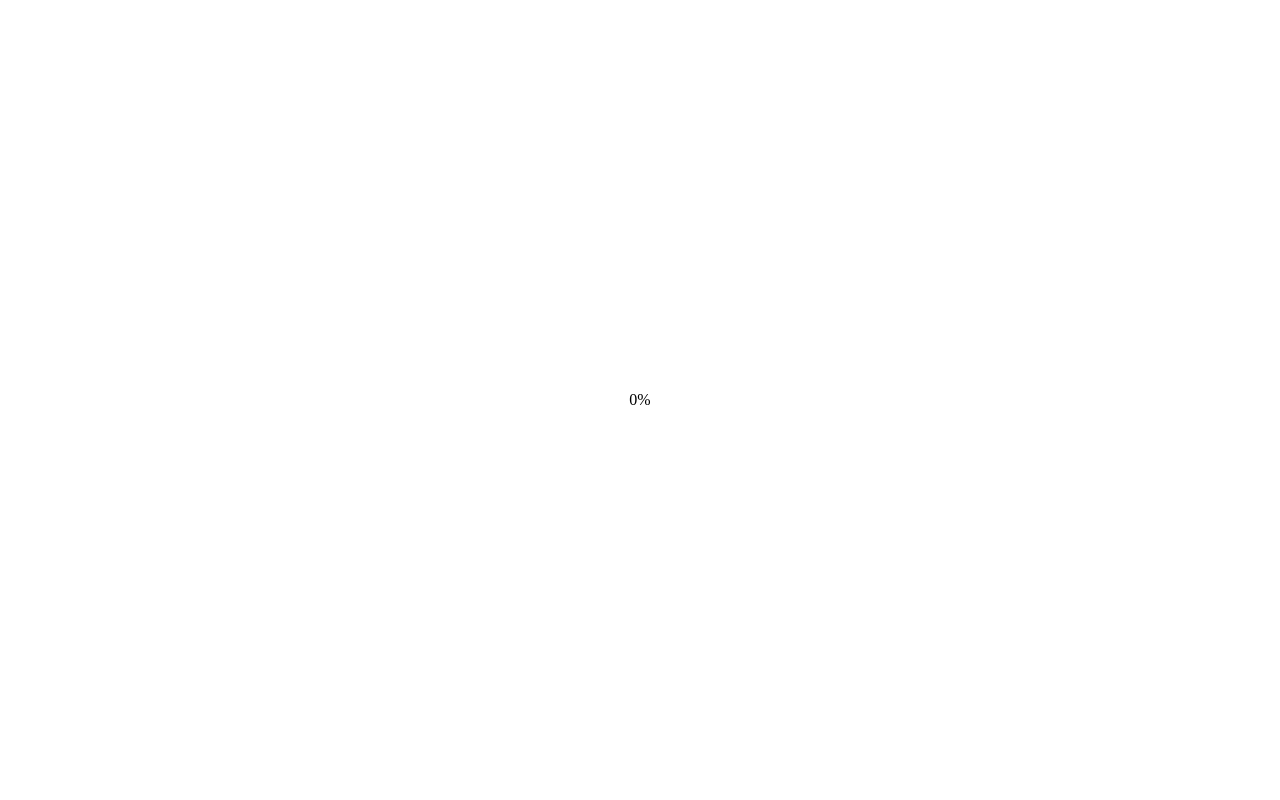
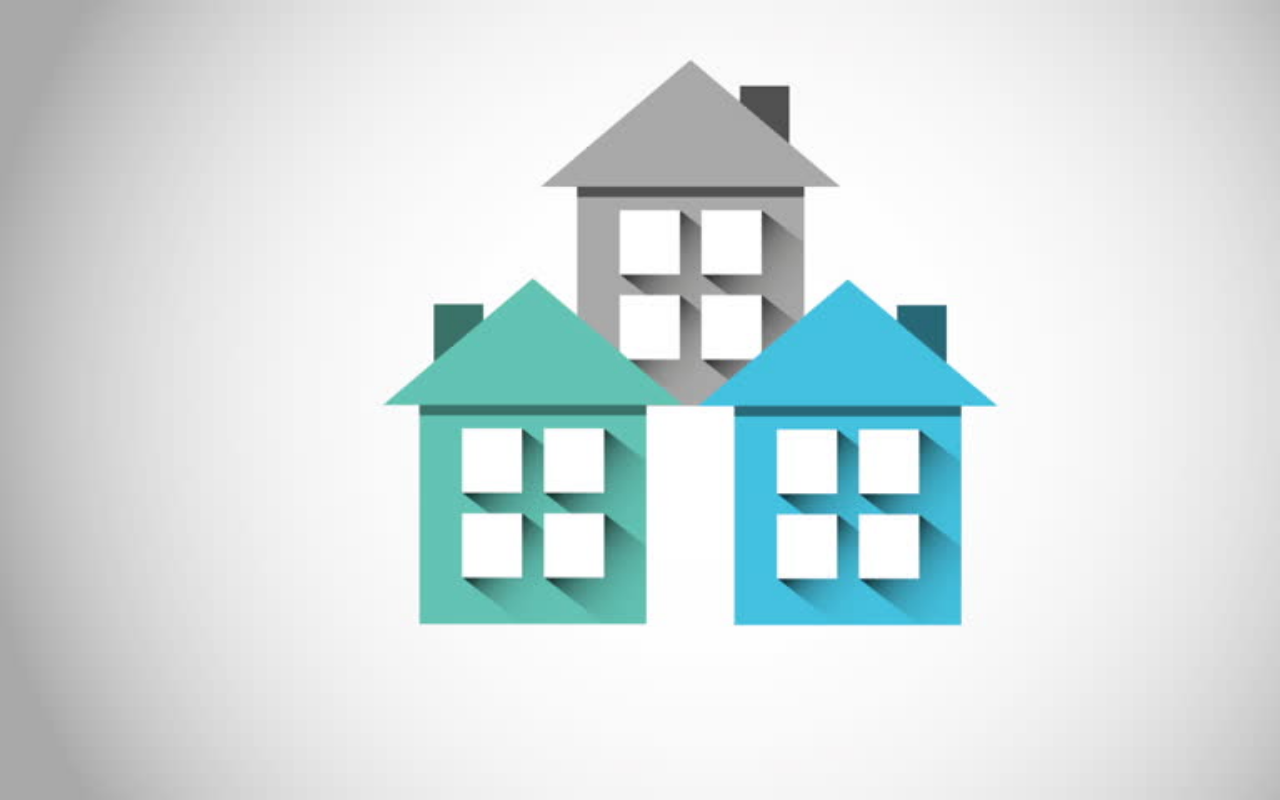
Before and after one commit to RonnyK36/blurry-loading, a plain HTML site: page index.html in a window 1280 px wide. Drawn offline with Linux system fonts and the light colour scheme.

Commit message:
Added function to blur text and remove blurring from background image

```diff
--- a/app.js
+++ b/app.js
@@ -0,0 +1,23 @@
+const loadingText = document.querySelector(".loading-text")
+const bg = document.querySelector(".bg")
+
+let load = 0
+
+let interval = setInterval(blurring, 30);
+
+function blurring() {
+
+    load++
+
+    if (load > 99) {
+        clearInterval(interval)
+    }
+
+    loadingText.innerText = `${load}%`
+    loadingText.style.opacity = scale(load, 0, 100, 1, 0)
+    bg.style.filter = `blur(${scale(load, 0, 100, 30, 0)}px)`
+}
+
+const scale = (num, in_min, in_max, out_min, out_max) => {
+    return ((num - in_min) * (out_max - out_min)) / (in_max - in_min) + out_min;
+}
--- a/styles.css
+++ b/styles.css
@@ -1,3 +1,4 @@
+@import url("https://fonts.googleapis.com/css?family=Ubuntu");
 * {
     box-sizing: border-box;
 }
@@ -10,5 +11,23 @@ body {
     justify-content: center;
     align-items: center;
     overflow: hidden;
-    flex-direction: column;
+    font-family: "Ubuntu" sans-serif;
 }
+
+.bg {
+    background-image: url("11.jpg");
+    background-repeat: no-repeat;
+    background-attachment: fixed;
+    background-size: cover;
+    position: absolute;
+    top: 0;
+    left: 0;
+    width: 100vw;
+    height: 100vh;
+    z-index: -1;
+    filter: blur(60px);
+}
+
+.loading-text {
+    font-size: 50px;
+}
```
Also changed, not shown: 11.jpg (added).
